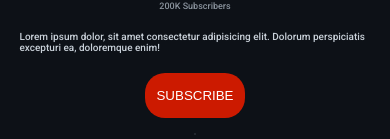
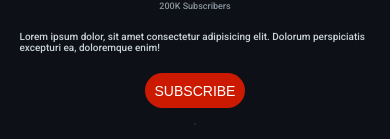
Before and after one commit to BlessingLuphahla/Redd-Tube, a React (Vite) app: page /video/test in a window 390 px wide. Shown: the part 476-615 px from the top of the page. Built offline with nearby package versions, Linux system fonts and the light colour scheme; grey boxes are pictures that could not be loaded.

Commit message:
Video MQ update

```diff
--- a/src/pages/Video.jsx
+++ b/src/pages/Video.jsx
@@ -138,8 +138,9 @@ const Subscribe = styled.button`
   background-color: #cc1a00;
   font-weight: 500;
   color: white;
-  width: 100px;
-  height: 45px;
+  width: ${({ isMobile }) => (isMobile ? "100px" : "100px")};
+  height: ${({ isMobile }) => (isMobile ? "35px" : "45px")};
+  font-size: ${({ isMobile }) => isMobile && "14px"};
   border-radius: 20px;
   cursor: pointer;
 `;
@@ -192,7 +193,7 @@ function Video() {
                 Dolorum perspiciatis excepturi ea, doloremque enim!
               </ChannelDescription>
             </ChannelDetail>
-            <Subscribe>SUBSCRIBE</Subscribe>
+            <Subscribe isMobile={isMobile}>SUBSCRIBE</Subscribe>
           </ChannelInfo>
         </Channel>
         <Hr />
```
